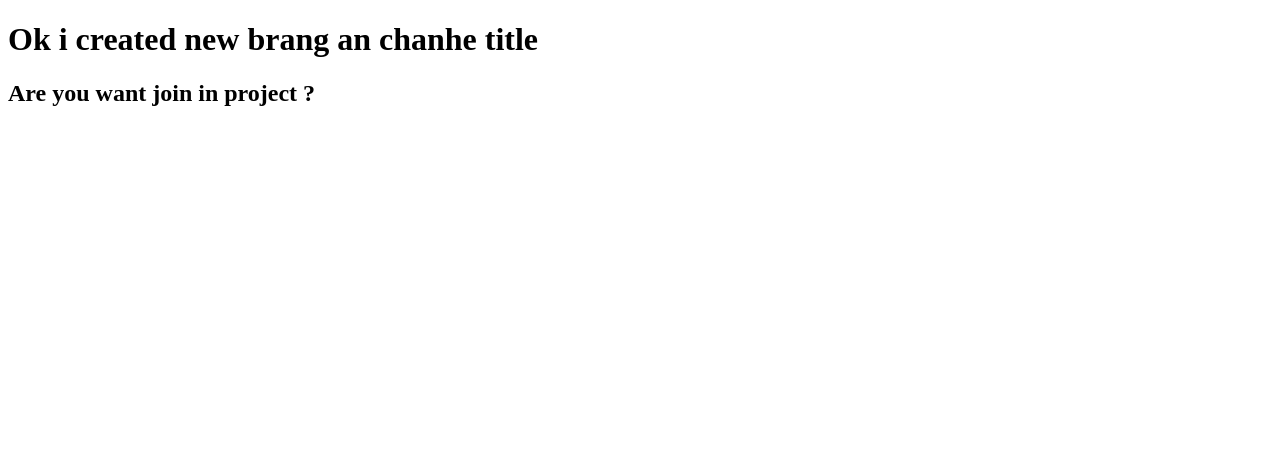
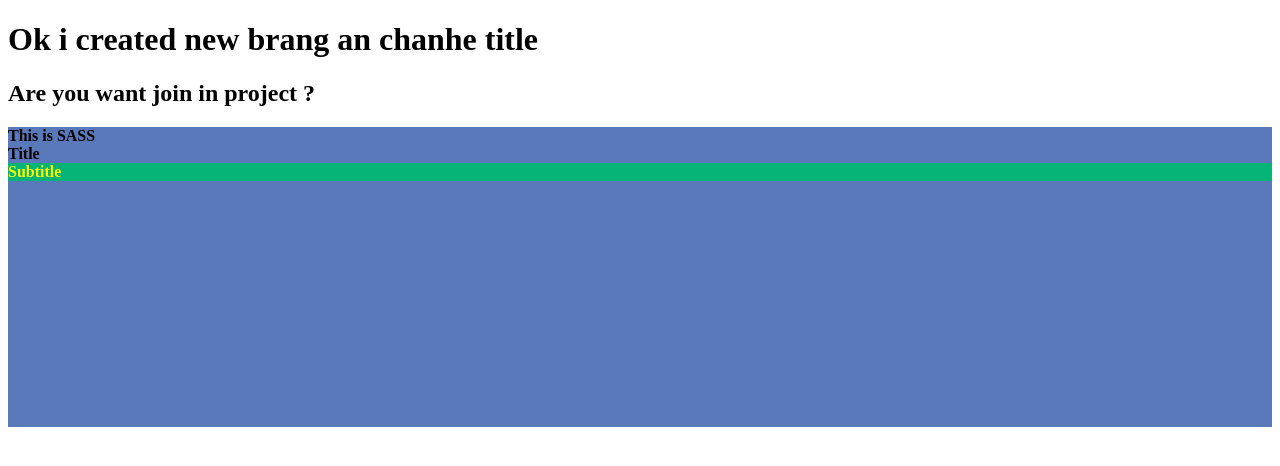
Before and after one commit to hitman4ik85/testing_repo, a plain HTML site: page index.html in a window 1280 px wide. Drawn offline with Linux system fonts and the light colour scheme.

Commit message:
install sass

```diff
--- a/index.html
+++ b/index.html
@@ -3,10 +3,22 @@
 <head>
     <meta charset="UTF-8">
     <meta name="viewport" content="width=device-width, initial-scale=1.0">
+    <link rel="stylesheet" href="style-predprocessor.css">
     <title>Document</title>
 </head>
 <body>
     <h1>Ok i created new brang an chanhe title</h1>
     <h2>Are you want join in project ?</h2>
+
+    <div class="parent-styles">
+        This is SASS
+        <div class="parent-styles__title">
+            Title
+            <div class="parent-styles__title-subtitle">
+                Subtitle
+            </div>
+        </div>
+    </div>
+
 </body>
 </html>
--- /dev/null
+++ b/style-predprocessor.scss
@@ -0,0 +1,19 @@
+.parent-styles {
+    background-color: rgb(90, 121, 186);
+    height: 300px;
+    font-weight: bold;
+
+     &__title {
+         background-color: black
+         color(white);
+
+        &-subtitle {
+            background-color: rgb(3, 180, 118);
+            color: yellow;
+        }
+
+     }
+    //  &__title-subtitle {
+    //     background-color: rgb(3, 180, 118);
+    //     color: yellow;
+    }
```
Also changed, not shown: style-predprocessor.css (added), 1 other file.
